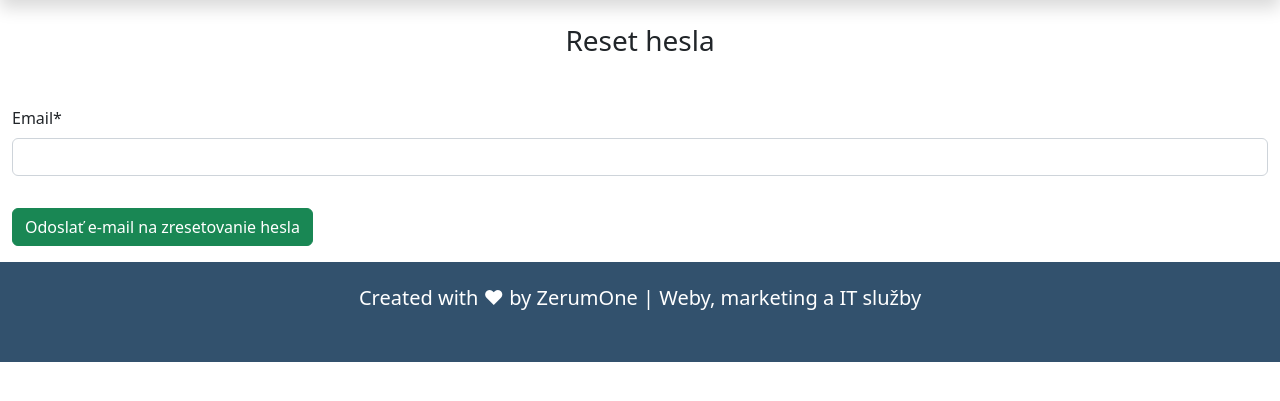
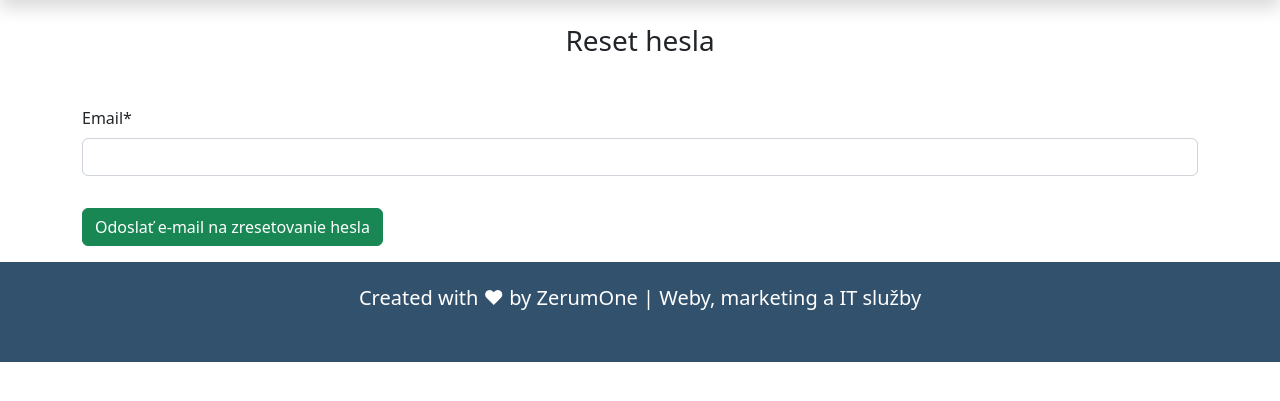
Before and after one commit to neisor/table-reservation-lobbybar, a Django app: page /accounts/reset_password/ in a window 1280 px wide. Shown: the part 56-457 px from the top of the page. Run offline with Django 4.2, Linux system fonts and the light colour scheme; some libraries are stand-ins or nearby versions.

Commit message:
feat: Add container-lg class to forms to accounts templates

```diff
--- a/table_reservation/accounts/templates/accounts/login.html
+++ b/table_reservation/accounts/templates/accounts/login.html
@@ -6,6 +6,7 @@
             <p>Zadané prihlasovacie údaje nie sú platné. Skúste to znovu.</p>
         </div>
     {% endif %}
+    <div class="container-lg">
         {% load crispy_forms_tags %}
         <form action="{% url 'login' %}" id="login_form" method="POST" enctype="multipart/form-data">
             {% crispy form %}
@@ -14,4 +15,5 @@
         <p class="mt-3">Ak ste <b>zabudli svoje heslo</b>, môžete si ho <a href="{% url 'reset_password' %}">zresetovať tu</a>.</p>
         {% comment %} <p class="mt-3">Ak ešte <b>nemáte vytvorený účet</b>, odporúčame Vám <a href="{% url 'register' %}">sa zaregistrovať</a>.</p> {% endcomment %}
     </div>
+</div>
 {% endblock %}
--- a/table_reservation/accounts/templates/accounts/password_reset.html
+++ b/table_reservation/accounts/templates/accounts/password_reset.html
@@ -8,11 +8,12 @@
     {% endif %}
 
     <h3 class="mt-3 mb-5 text-center">Reset hesla</h3>
-
-    {% load crispy_forms_tags %}
-    <form id="password_reset_form" method="POST" enctype="multipart/form-data">
-        {% crispy form %}
-    </form>
-    <button class="btn btn-success mt-3" type="submit" form="password_reset_form">Odoslať e-mail na zresetovanie hesla</button>
+    <div class="container-lg">
+        {% load crispy_forms_tags %}
+        <form id="password_reset_form" method="POST" enctype="multipart/form-data">
+            {% crispy form %}
+        </form>
+        <button class="btn btn-success mt-3" type="submit" form="password_reset_form">Odoslať e-mail na zresetovanie hesla</button>
+    </div>
 </div>
 {% endblock %}
```
Also changed, not shown: table_reservation/accounts/templates/accounts/password_reset_form.html (+7 -6 lines), table_reservation/accounts/templates/accounts/register.html (+7 -5 lines). Lines whose indentation alone changed are shown as unchanged.
